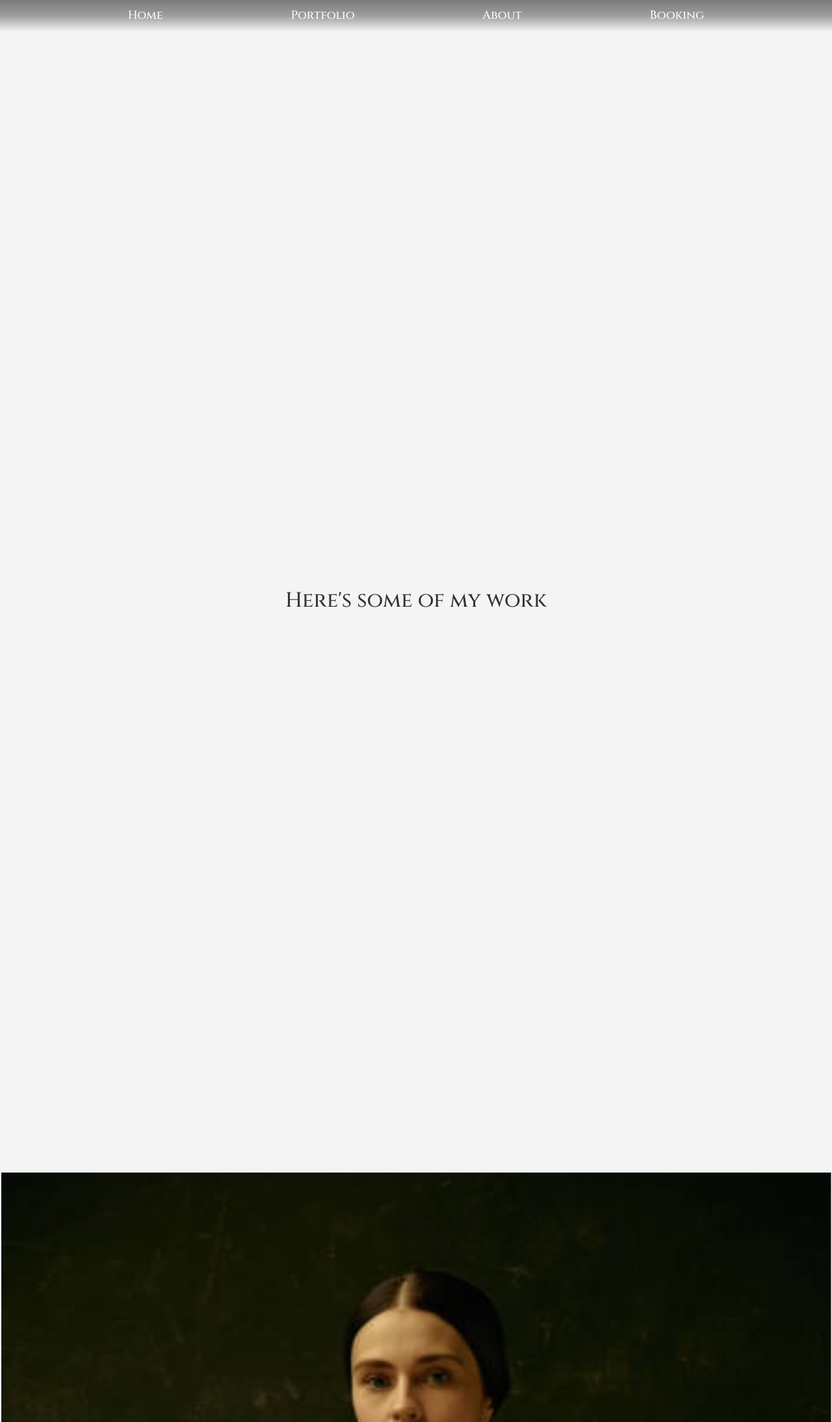
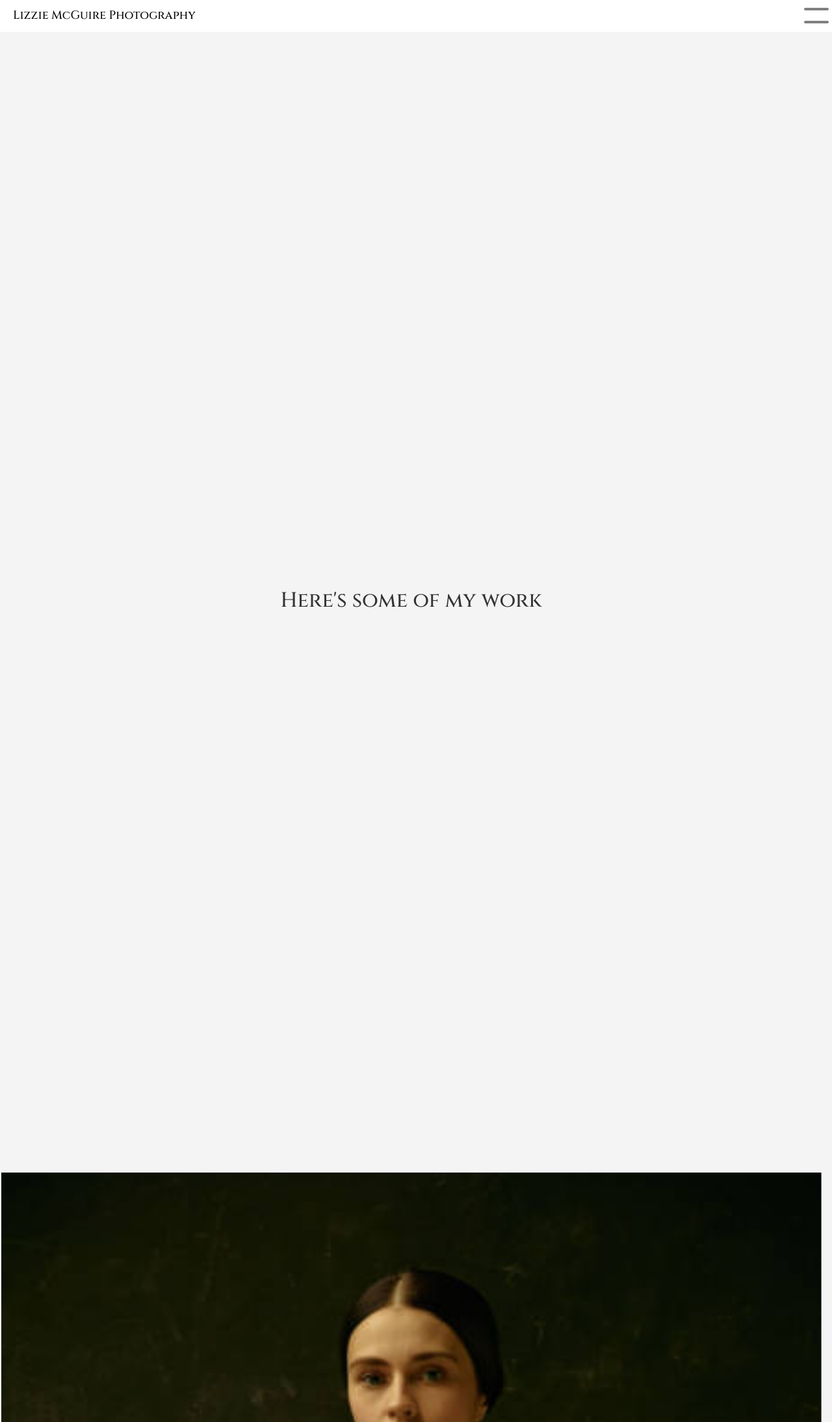
Before and after one commit to T-Kepley-McGuire/Photography-Portfolio, a Flask app: page /portfolio in a window 1280 px wide. Shown: the whole page at 65% size. Run offline with Flask 3, Linux system fonts and the light colour scheme.

Commit message:
Adjusted home page with cover photo, logo, and changed some styling mainly on homepage and banner. Mid menu add

```diff
--- a/app/routes.py
+++ b/app/routes.py
@@ -34,17 +34,6 @@ def payment():
 
 @main.route('/portfolio')
 def portfolio():
-    # folder_path = os.path.join(
-    #     current_app.static_folder, 'images/photos/creme_de_la_creme')
-
-    # # List all files in the folder
-    # image_files = [f for f in os.listdir(
-    #     folder_path) if os.path.isfile(os.path.join(folder_path, f))]
-
-    # # Render the template, passing the list of image files
-    # return render_template('portfolio.html', image_files=image_files)
-
-    # return render_template('portfolio.html')
     photos_path = os.path.join(current_app.static_folder, 'images/photos')
 
     # Grab all subfolders within the photos directory
@@ -164,6 +153,8 @@ def update_timeslot_status():
 def get_available_dates():
     user = get_or_create_user()
 
+    update_expired_timeslots()
+
     available_timeslots = (
         db.session.query(AvailableTimeSlot)
         .join(Date, Date.id == AvailableTimeSlot.date_id)
@@ -191,7 +182,6 @@ def get_available_dates():
         for date_id, timeslots in date_timeslot_map.items()
     ]
 
-    update_expired_timeslots()
 
     return jsonify(date_timeslot_list)
 
--- a/app/static/css/style.css
+++ b/app/static/css/style.css
@@ -7,8 +7,10 @@ html,body {
   overflow-x: hidden;
 }
 
+
 /* Body styling */
 body {
+  scrollbar-gutter: stable;
   font-family: "Cinzel", serif;
   font-weight: 500;
   line-height: 1.6;
@@ -26,35 +28,9 @@ ul {
   padding: 0;
 }
 
-a {
-  text-decoration: none;
-  color: white;
-  font-size: 18px;
-  display: block;
-}
 
-a:hover {
-  color: #ddd;
-}
 
 /* Hero section styling */
-.hero {
-  background-image: url("your-image-path.jpg");
-  background-size: cover;
-  background-position: center;
-  color: white;
-  text-align: center;
-  padding: 100px 20px;
-}
-
-.hero h1 {
-  font-size: 48px;
-  margin-bottom: 20px;
-}
-
-.hero p {
-  font-size: 24px;
-}
 
 /* Intro section styling */
 .intro {
--- a/app/static/js/portfolio.js
+++ b/app/static/js/portfolio.js
@@ -1,10 +1,4 @@
 document.addEventListener("DOMContentLoaded", () => {
-  console.log([...Array(30).keys()].map((k) => k / 30.0));
-  // Function to calculate the opacity based on the closeness to the centerline
-  function calculateOpacity(x, m, b) {
-    // If within threshold, opacity should gradually reduce
-    return Math.min(Math.max(0, m * x + b), 0.8);
-  }
 
   // Create the observer
   const observer = new IntersectionObserver(
@@ -17,7 +11,7 @@ document.addEventListener("DOMContentLoaded", () => {
       });
     },
     {
-      threshold: [...Array(30).keys()].map((k) => k / 30.0), //[0.1, 0.5, 1], // Adjust this based on how you want to trigger the intersection
+      threshold: [...Array(30).keys()].map((k) => k / 30.0),
     }
   );
 
--- a/app/templates/banner.html
+++ b/app/templates/banner.html
@@ -1,20 +1,20 @@
 <header
   style="
+    display: flex;
+
     width: 100vw;
-    background: linear-gradient(
+    /* background: linear-gradient(
       to bottom,
       rgba(0, 0, 0, 0.5),
       rgba(0, 0, 0, 0.35),
       rgba(0, 0, 0, 0)
-    );
-    padding: 10px 0;
+    ); */
   "
 >
-  <nav>
-    <ul
-      class="nav-list"
-      style="list-style: none; display: flex; justify-content: space-evenly"
-    >
+  <p>Lizzie McGuire Photography</p>
+  <nav style="width: fit-content">
+    <div class="menu-icon"></div>
+    <ul class="nav-list" style="list-style: none">
       <li><a href="/">Home</a></li>
       <li><a href="{{ url_for('main.portfolio')}}">Portfolio</a></li>
       <li><a href="{{ url_for('main.about')}}">About</a></li>
@@ -22,3 +22,111 @@
     </ul>
   </nav>
 </header>
+<style>
+  header {
+    flex-direction: row;
+    flex-wrap: wrap;
+    justify-content: space-between;
+    background-color: white;
+  }
+
+  header > * {
+    margin: 0 20px;
+  }
+
+  header > p {
+    padding: 10px 0;
+    color: black;
+    font-size: 18px;
+  }
+
+  .menu-icon {
+    position: absolute;
+    /* width: 40px; /* Adjust width as necessary */
+    height: 48px;
+    aspect-ratio: 1;
+    top: 0;
+    right: 0;
+    display: flex;
+    align-items: center;
+    justify-content: center;
+    cursor: pointer;
+    transition: transform 0.6s ease; /* Smooth transition for unwind effect */
+  }
+
+  .menu-icon.opened:hover {
+    transform: rotate(360deg);
+  }
+
+  .menu-icon::before,
+  .menu-icon::after {
+    content: "";
+    position: absolute;
+    width: 80%;
+    height: 4px; /* Thickness of the lines */
+    background-color: gray;
+    border-radius: 2px;
+    transition: transform 0.3s ease, top 0.3s ease, bottom 0.3s ease;
+  }
+
+  .menu-icon::before {
+    top: 25%; /* Adjust to position the first line */
+  }
+
+  .menu-icon::after {
+    bottom: 25%; /* Adjust to position the second line */
+  }
+
+  .menu-icon.opened::before {
+    transform: rotate(45deg);
+    top: 45%;
+}
+
+.menu-icon.opened::after {
+    transform: rotate(-45deg);
+    bottom: 45%;
+}
+/*
+  @keyframes spin {
+    from {
+      transform: rotate(0deg);
+    }
+    to {
+      transform: rotate(180deg);
+    }
+  }
+
+  .menu-icon:hover {
+    animation: spin 0.6s forwards;
+  }
+
+  .menu-icon:hover::before,
+  .menu-icon:hover::after {
+    animation: none;
+  } */
+
+  .nav-list {
+    display: none;
+  }
+
+  .nav-list > li > a {
+    padding: 10px 10px;
+    text-decoration: none;
+    color: black;
+    font-size: 18px;
+    display: block;
+  }
+
+  .nav-list > li > a:hover {
+    color: #ddd;
+  }
+  @media (orientation: landscape) {
+    .nav-list {
+      display: flex;
+    }
+
+    .menu-icon {
+      display: none;
+    }
+  }
+</style>
--- a/requirements.txt
+++ b/requirements.txt
@@ -3,3 +3,4 @@ flask_sqlalchemy
 flask_migrate
 datetime
 python-dotenv
+psycopg2-binary
```
Also changed, not shown: app/static/css/index.css (added, +80 -0 lines), app/templates/index.html (+5 -2 lines), app/instance/development.db, app/static/images/cover-photo-dep2.jpg (added), app/static/images/logo-dep.ico (added), app/static/images/logo.ico, app/static/images/logo.png (added), 2 other files.
